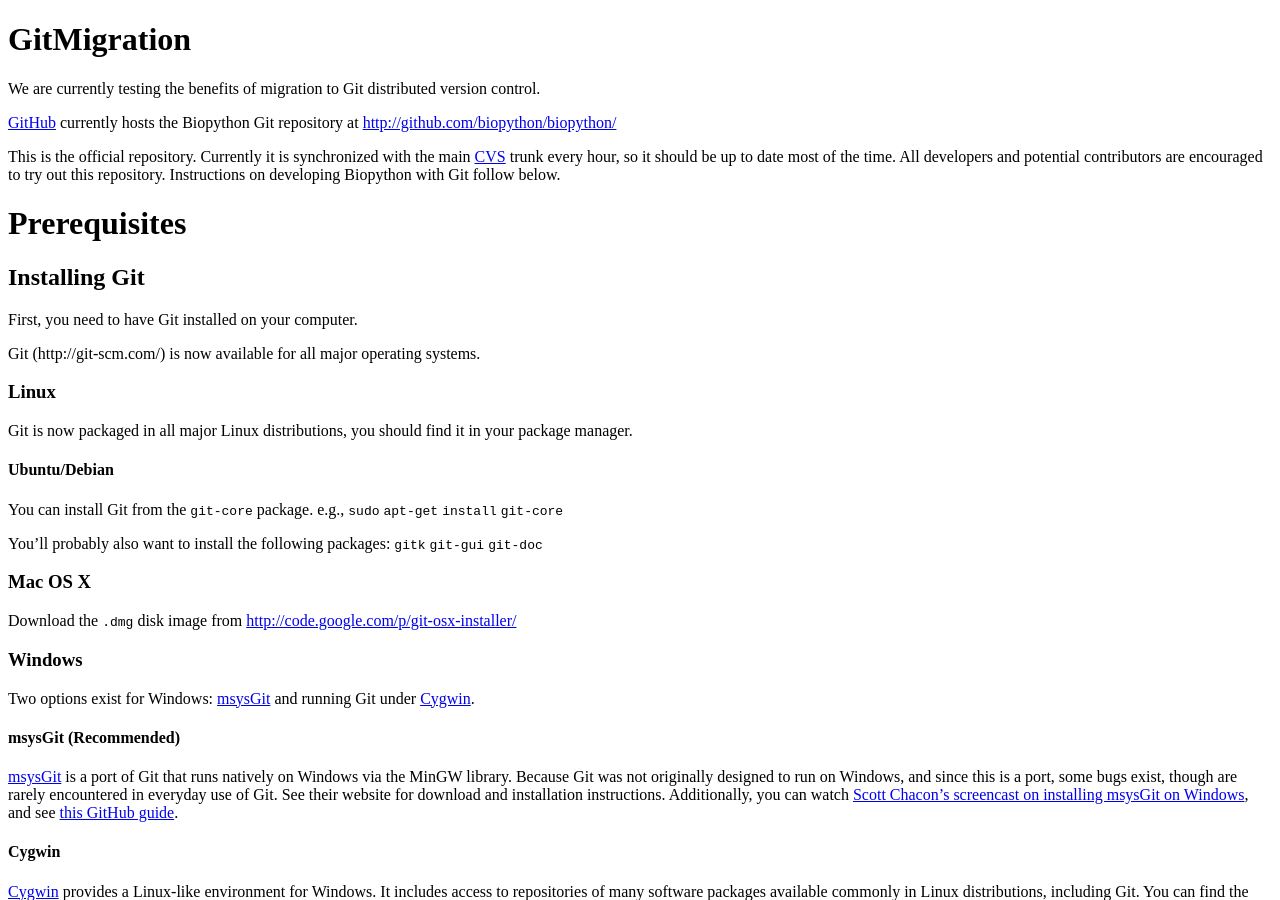
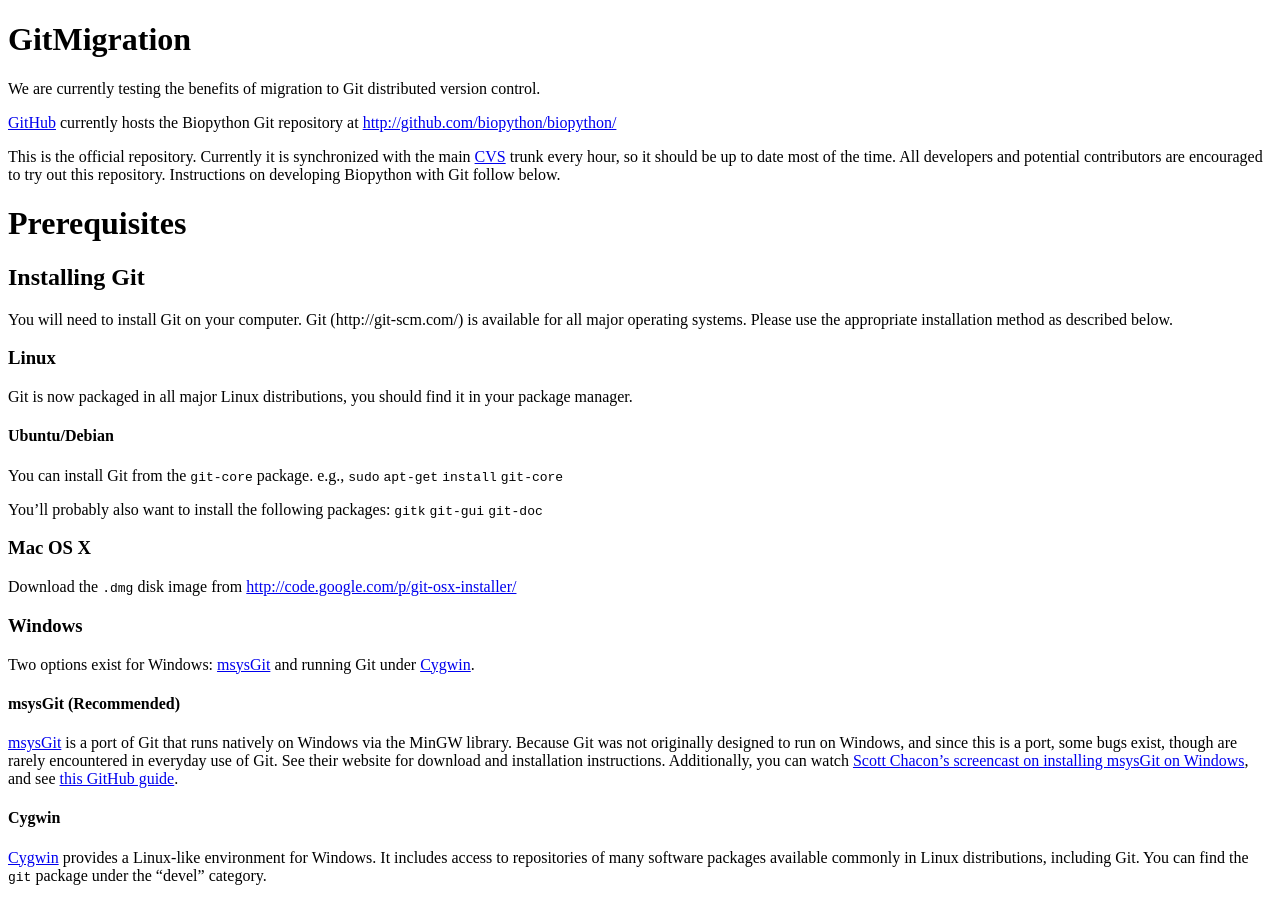
Before and after one commit to biopython/biopython.github.io, a Jekyll site: the page built from wiki/GitMigration.md, in a window 1280 px wide and 900 px high. Built offline with Jekyll 4.4.1, drawn with Linux system fonts in a browser that asks for light colours.

Commit message:
/* Installing Git */

```diff
--- a/wiki/GitMigration.md
+++ b/wiki/GitMigration.md
@@ -22,10 +22,9 @@ Prerequisites
 Installing Git
 --------------
 
-First, you need to have Git installed on your computer.
-
-Git (http://git-scm.com/) is now available for all major operating
-systems.
+You will need to install Git on your computer. Git (http://git-scm.com/)
+is available for all major operating systems. Please use the appropriate
+installation method as described below.
 
 ### Linux
 
```
Also changed, not shown: 1 other file.
